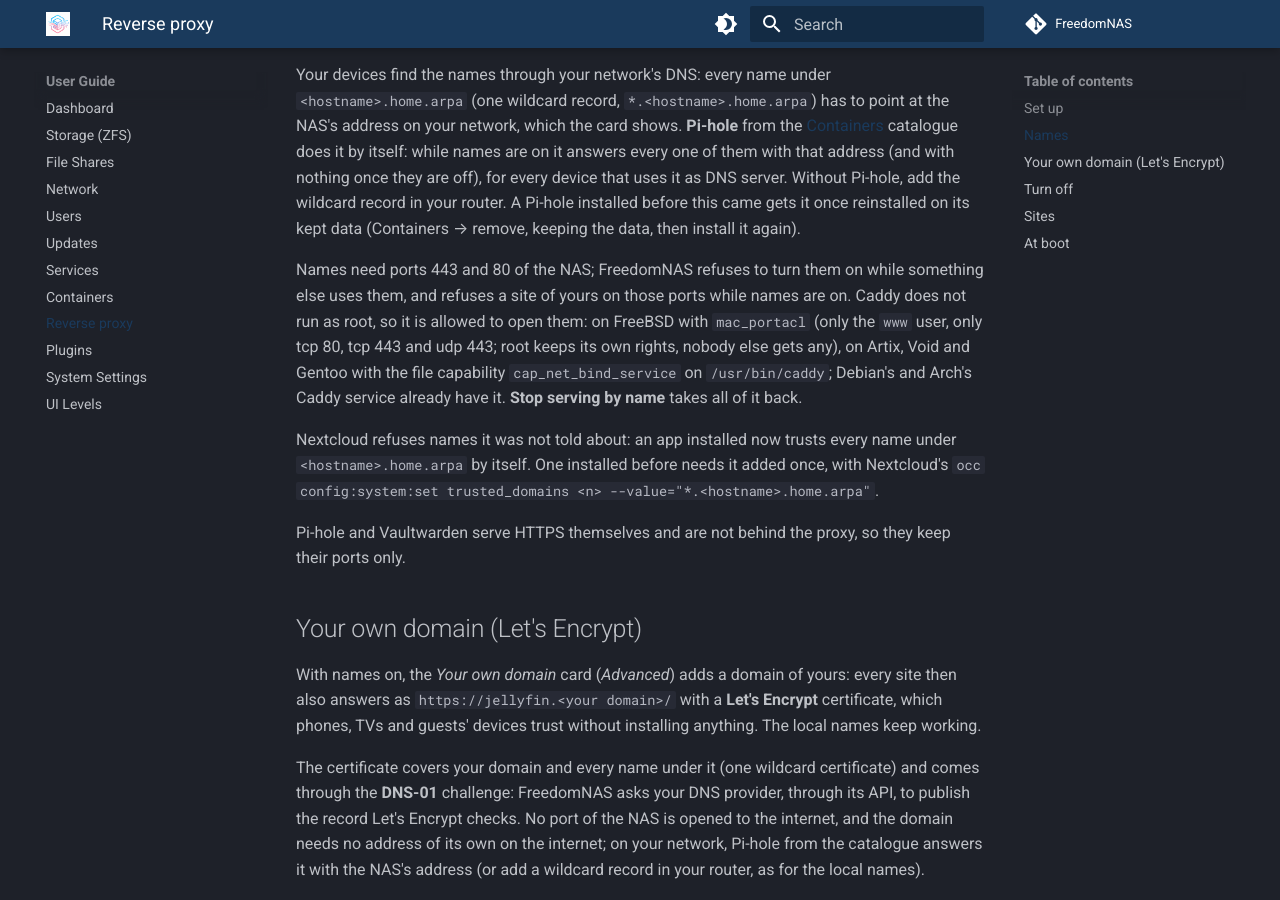
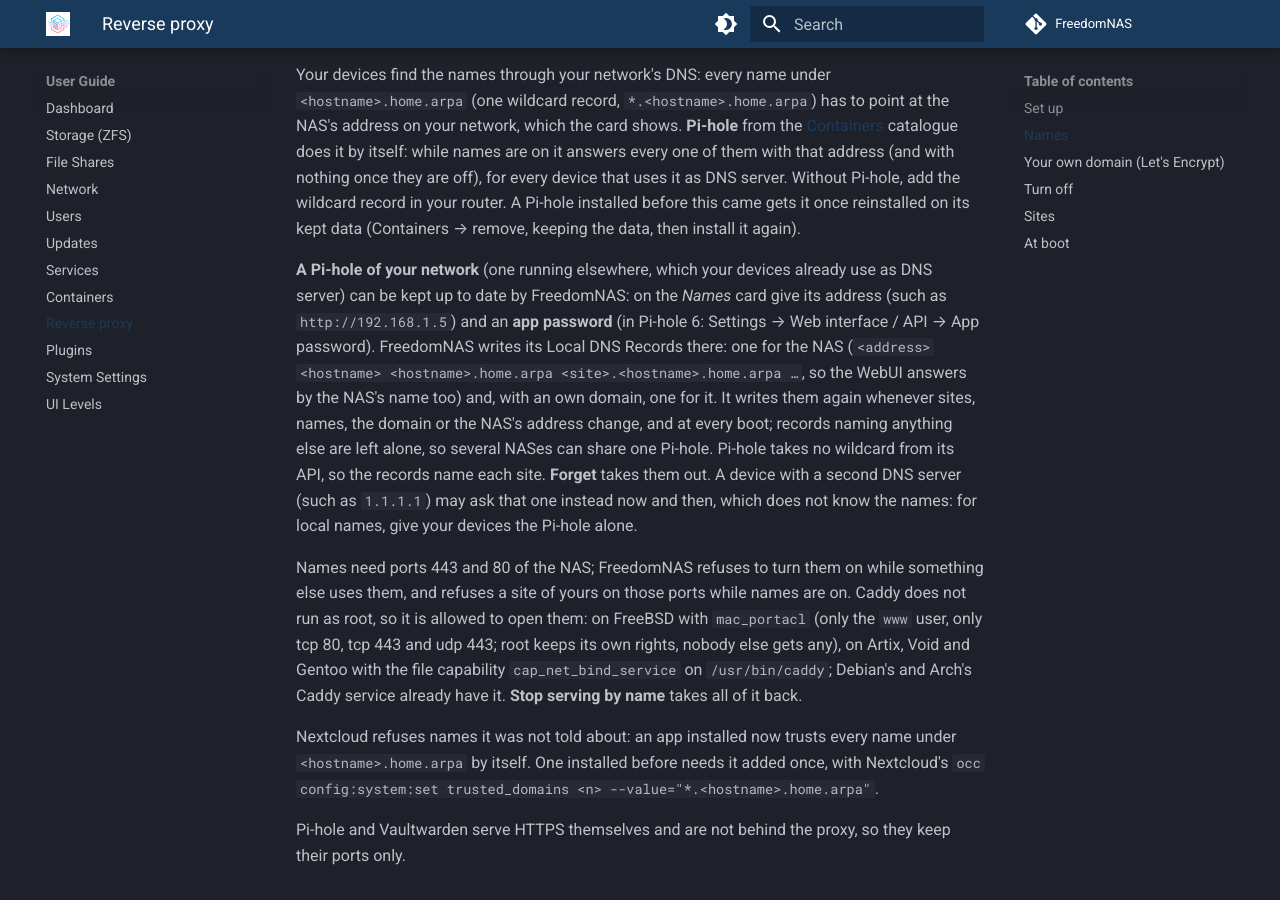
Before and after one commit to FreedomNAS/freedomnas-docs, an MkDocs documentation site: the page built from docs/user-guide/proxy.md, in a window 1280 px wide and 900 px high, scrolled down 1500 px. Built offline with MkDocs 1.6.1 and Material for MkDocs 9.7.7, drawn with Linux system fonts in a browser that asks for light colours.

Commit message:
Document keeping the names in a Pi-hole of the network

```diff
--- a/docs/user-guide/proxy.md
+++ b/docs/user-guide/proxy.md
@@ -63,6 +63,21 @@ they are off), for every device that uses it as DNS server. Without Pi-hole,
 add the wildcard record in your router. A Pi-hole installed before this came
 gets it once reinstalled on its kept data (Containers → remove, keeping the
 data, then install it again).
+
+**A Pi-hole of your network** (one running elsewhere, which your devices
+already use as DNS server) can be kept up to date by FreedomNAS: on the
+*Names* card give its address (such as `http://192.168.1.5`) and an **app
+password** (in Pi-hole 6: Settings → Web interface / API → App password).
+FreedomNAS writes its Local DNS Records there: one for the NAS
+(`<address> <hostname> <hostname>.home.arpa <site>.<hostname>.home.arpa …`,
+so the WebUI answers by the NAS's name too) and, with an own domain, one for
+it. It writes them again whenever sites, names, the domain or the NAS's
+address change, and at every boot; records naming anything else are left
+alone, so several NASes can share one Pi-hole. Pi-hole takes no wildcard
+from its API, so the records name each site. **Forget** takes them out.
+A device with a second DNS server (such as `1.1.1.1`) may ask that one
+instead now and then, which does not know the names: for local names, give
+your devices the Pi-hole alone.
 
 Names need ports 443 and 80 of the NAS; FreedomNAS refuses to turn them on
 while something else uses them, and refuses a site of yours on those ports
```
